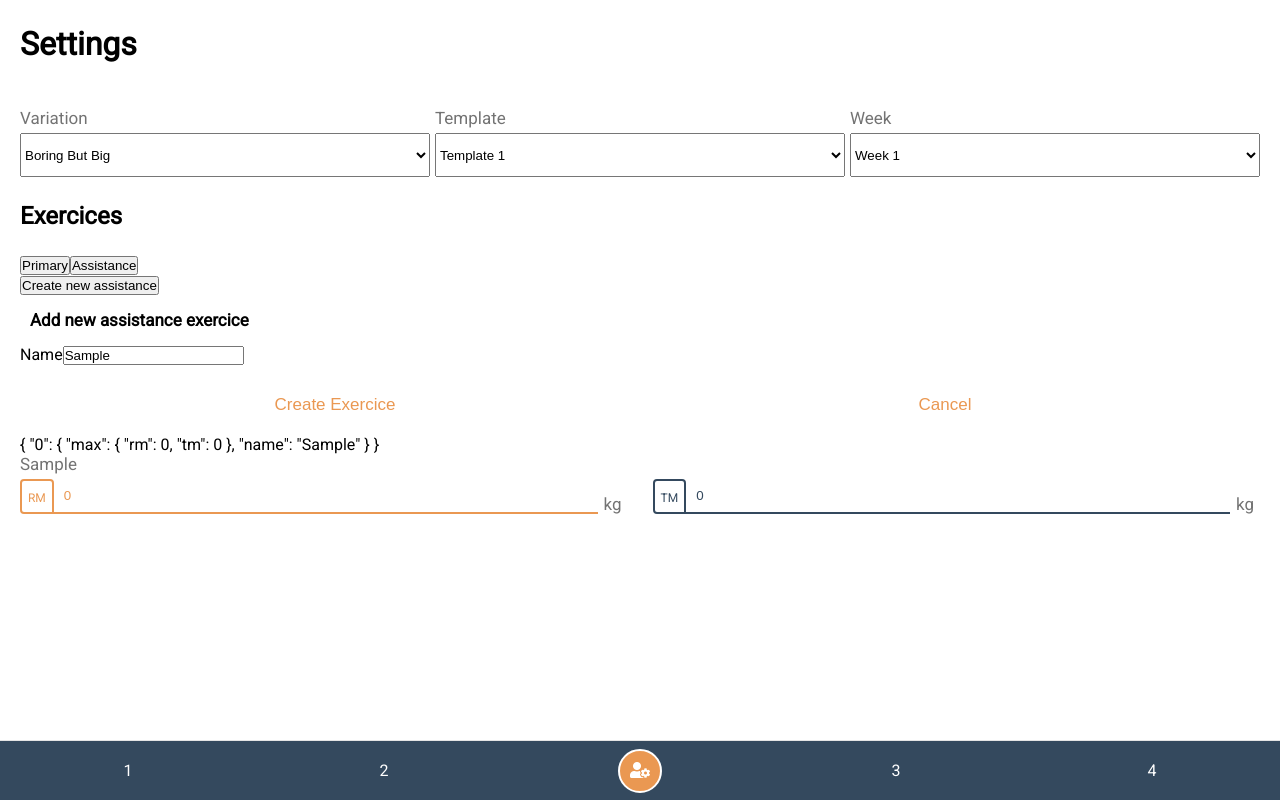
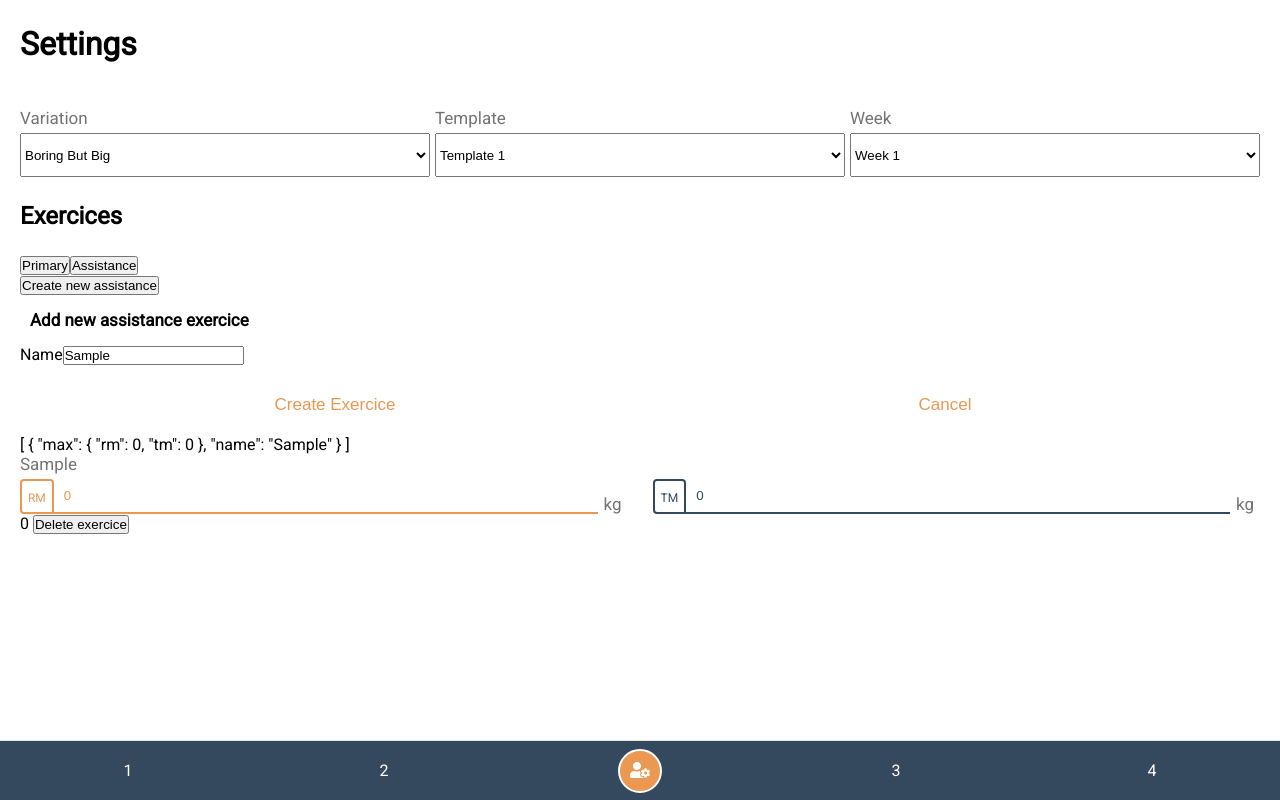
Before and after one commit to LeoGoemaere/wendler-531, a Vue app: page /#/ in a window 1280 px wide. Both pictures are taken after typing "Sample" into the empty fields and a click on the button "Create Exercice". Built offline with nearby package versions, Linux system fonts and the light colour scheme.

Commit message:
Can Delete an assistance lift

```diff
--- a/src/components/AddExercice.vue
+++ b/src/components/AddExercice.vue
@@ -49,7 +49,7 @@ export default {
 	name: 'AddExercice',
 	components: { Set },
 	props: {
-		exercices: Object,
+		exercices: Array,
 		type: String,
 		index: Number,
 		day: String,
--- a/src/components/ExerciceLineItem.vue
+++ b/src/components/ExerciceLineItem.vue
@@ -13,10 +13,15 @@
 				<label class="datas__label datas__label--unit">kg</label>
 			</div>
 		</div>
+		<div v-if="type === 'secondary'">
+			{{index}}
+			<button @click="this.deleteAssistance">Delete exercice</button>
+		</div>
 	</div>
 </template>
 
 <script>
+import { mapGetters } from 'vuex';
 
 export default {
 	name: 'Exercice',
@@ -42,8 +47,19 @@ export default {
 		},
 		roundValue: function(value) {
 			return Math.ceil(value * 4) / 4;
+		},
+		deleteAssistance: function() {
+			let exercices = JSON.parse(JSON.stringify(this.exercices));
+			exercices.secondary.splice(this.index, 1);
+
+			this.$store.commit('updateExercices', exercices);
 		}
-	}
+	},
+	computed: {
+		...mapGetters([
+			'getExercices'
+		])
+	},
 }
 </script>
 
--- a/src/datas/exercices.json
+++ b/src/datas/exercices.json
@@ -1,34 +1,34 @@
 {
-	"primary": {
-		"0": {
+	"primary": [
+		{
 			"name": "Bench",
 			"max": {
 				"rm": 0,
 				"tm": 0
 			}
 		},
-		"1": {
+		{
 			"name": "Deadlift",
 			"max": {
 				"rm": 0,
 				"tm": 0
 			}
 		},
-		"2": {
+		{
 			"name": "Squat",
 			"max": {
 				"rm": 0,
 				"tm": 0
 			}
 		},
-		"3": {
+		{
 			"name": "Press",
 			"max": {
 				"rm": 0,
 				"tm": 0
 			}
 		}
-	},
-	"secondary": {
-	}
+	],
+	"secondary": [
+	]
 }
```
